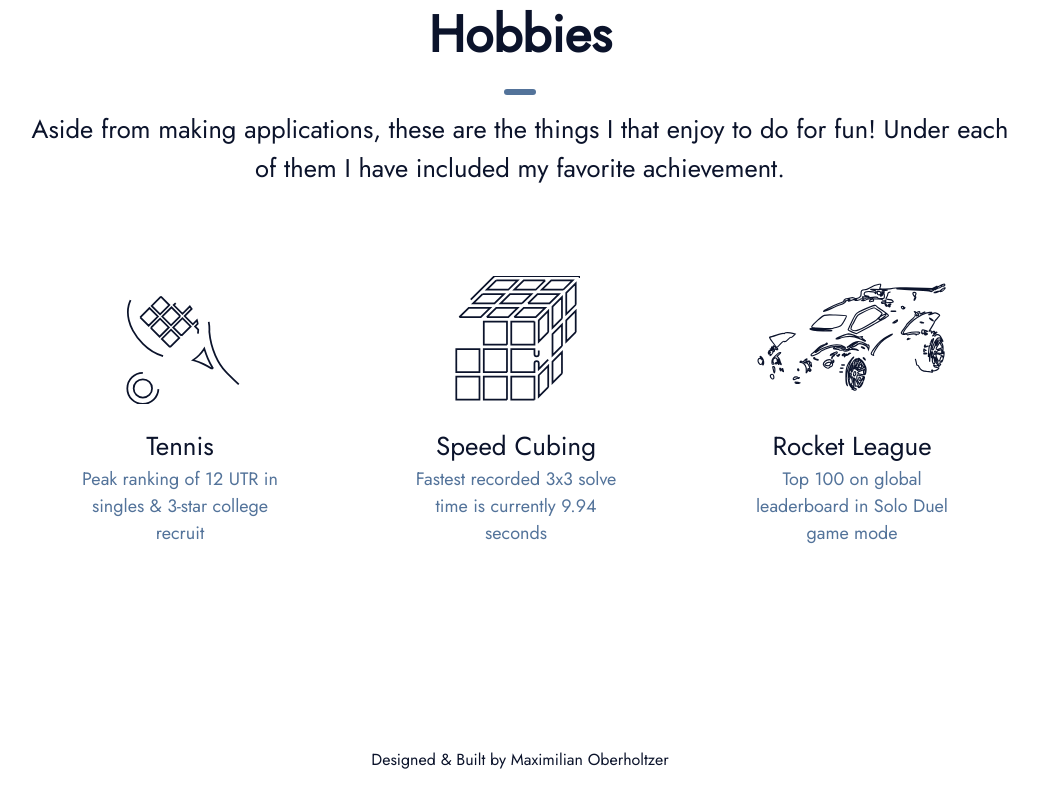
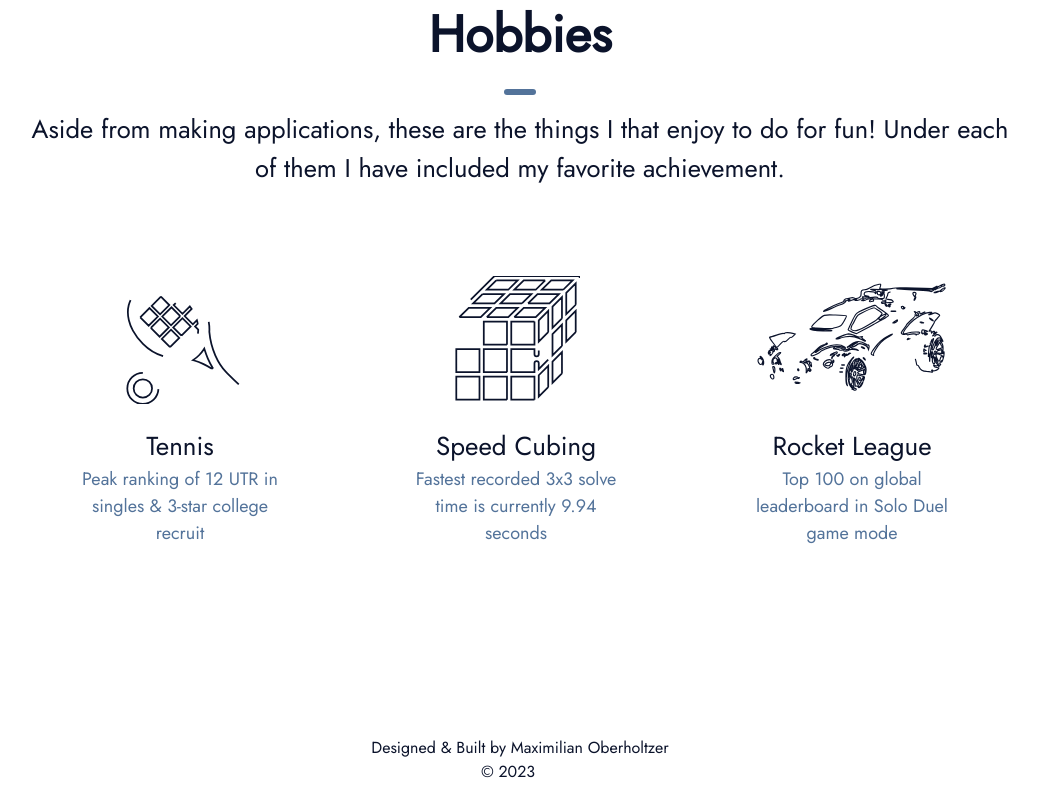
Before and after one commit to Maximilian-Oberholtzer/maximilian-portfolio, a React (Create React App) app: page / in a window 1280 px wide. Shown: the part 3354-4154 px from the top of the page, without its empty margins (120-1158 px from the left). Built offline with nearby package versions, Linux system fonts and the light colour scheme.

Commit message:
Added text to footer

```diff
--- a/src/components/sections/Footer.js
+++ b/src/components/sections/Footer.js
@@ -58,6 +58,7 @@ const openLink = (link) => {
 const Footer = () => {
   const theme = useTheme();
   const lg = useMediaQuery(theme.breakpoints.down("lg"));
+  const currentYear = new Date().getFullYear();
 
   return (
     <StyledFooterRoot>
@@ -182,6 +183,9 @@ const Footer = () => {
       <StyledFooterText>
         Designed & Built by Maximilian Oberholtzer
       </StyledFooterText>
+      <StyledFooterText sx={{ marginLeft: "-1.5rem" }}>
+        &copy; {currentYear}
+      </StyledFooterText>
     </StyledFooterRoot>
   );
 };
```
